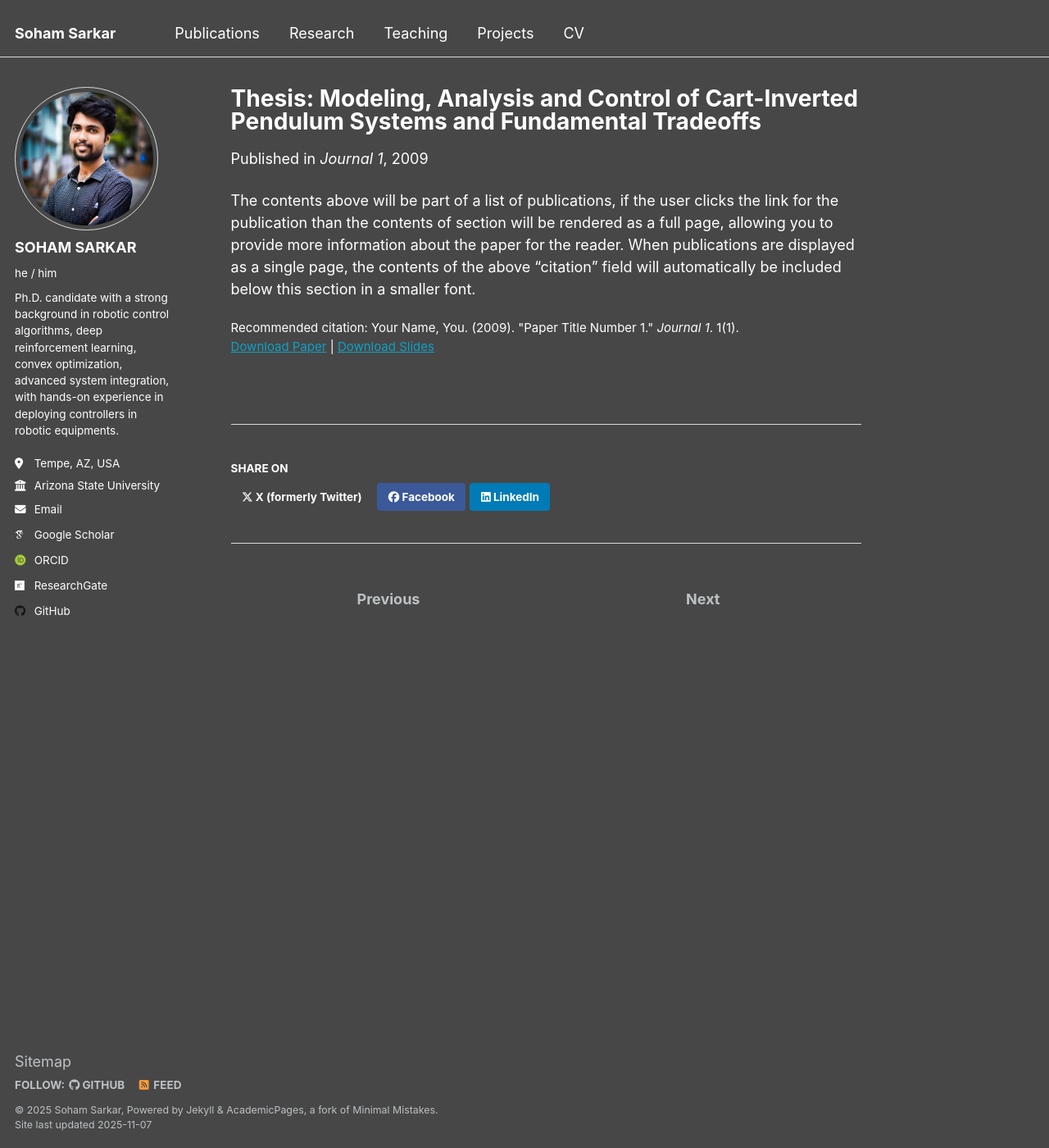
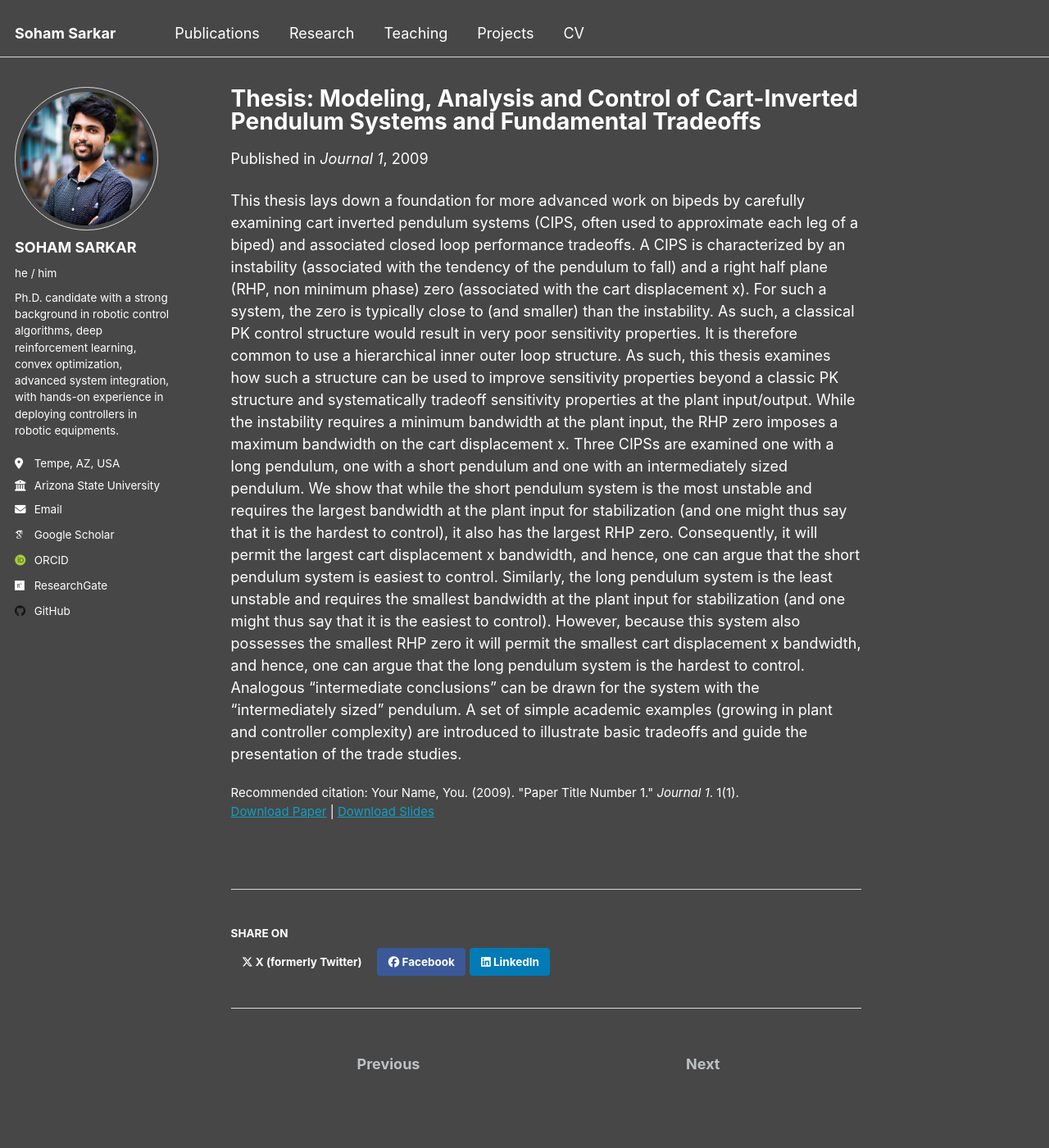
Before and after one commit to ssarka4894/ssarka4894.github.io, a Jekyll site: the page built from _publications/2009-10-01-paper-title-number-1.md, in a window 1280 px wide and 1400 px high. Shown: the whole window at 82% size. Built offline with Jekyll 4.4.1, drawn with Linux system fonts in a browser that asks for light colours; some web fonts are replaced.

Commit message:
Add thesis content on cart-inverted pendulum systems
This thesis examines control structures for cart-inverted pendulum systems, highlighting tradeoffs in sensitivity properties and bandwidth requirements based on pendulum length.

```diff
--- a/_publications/2009-10-01-paper-title-number-1.md
+++ b/_publications/2009-10-01-paper-title-number-1.md
@@ -11,4 +11,28 @@ paperurl: 'http://academicpages.github.io/files/paper1.pdf'
 citation: 'Your Name, You. (2009). &quot;Paper Title Number 1.&quot; <i>Journal 1</i>. 1(1).'
 ---
 
-The contents above will be part of a list of publications, if the user clicks the link for the publication than the contents of section will be rendered as a full page, allowing you to provide more information about the paper for the reader. When publications are displayed as a single page, the contents of the above "citation" field will automatically be included below this section in a smaller font.
+This thesis lays down a foundation for more advanced work on bipeds by carefully examining cart
+inverted pendulum systems (CIPS, often used to approximate each leg of a biped) and associated closed loop performance
+tradeoffs.
+A CIPS is characterized by an instability (associated with the tendency of the pendulum to fall) and a right half
+plane (RHP, non minimum phase) zero (associated with the cart displacement x). For such a system, the zero is
+typically close to (and smaller) than the instability.
+As such, a classical PK control structure would result in very poor sensitivity properties.
+It is therefore common to use a hierarchical inner outer loop structure.
+As such, this thesis examines how such a structure can be used to improve sensitivity properties beyond a classic PK
+structure and systematically tradeoff sensitivity properties at the plant input/output.
+While the instability requires a minimum bandwidth at the plant input, the RHP zero imposes a maximum bandwidth
+on the cart displacement x.
+Three CIPSs are examined one with a long pendulum, one with a short pendulum and one with an intermediately
+sized pendulum.
+We show that while the short pendulum system is the most unstable and requires the largest bandwidth at the plant
+input for stabilization (and one might thus say that it is the hardest to control), it also has the largest RHP zero.
+Consequently, it will permit the largest cart displacement x bandwidth, and hence, one can argue that the short
+pendulum system is easiest to control.
+Similarly, the long pendulum system is the least unstable and requires the smallest bandwidth at the plant input for
+stabilization (and one might thus say that it is the easiest to control).
+However, because this system also possesses the smallest RHP zero it will permit the smallest cart displacement x
+bandwidth, and hence, one can argue that the long pendulum system is the hardest to control.
+Analogous “intermediate conclusions” can be drawn for the system with the “intermediately sized” pendulum.
+A set of simple academic examples (growing in plant and controller complexity) are introduced to illustrate basic
+tradeoffs and guide the presentation of the trade studies.
```
